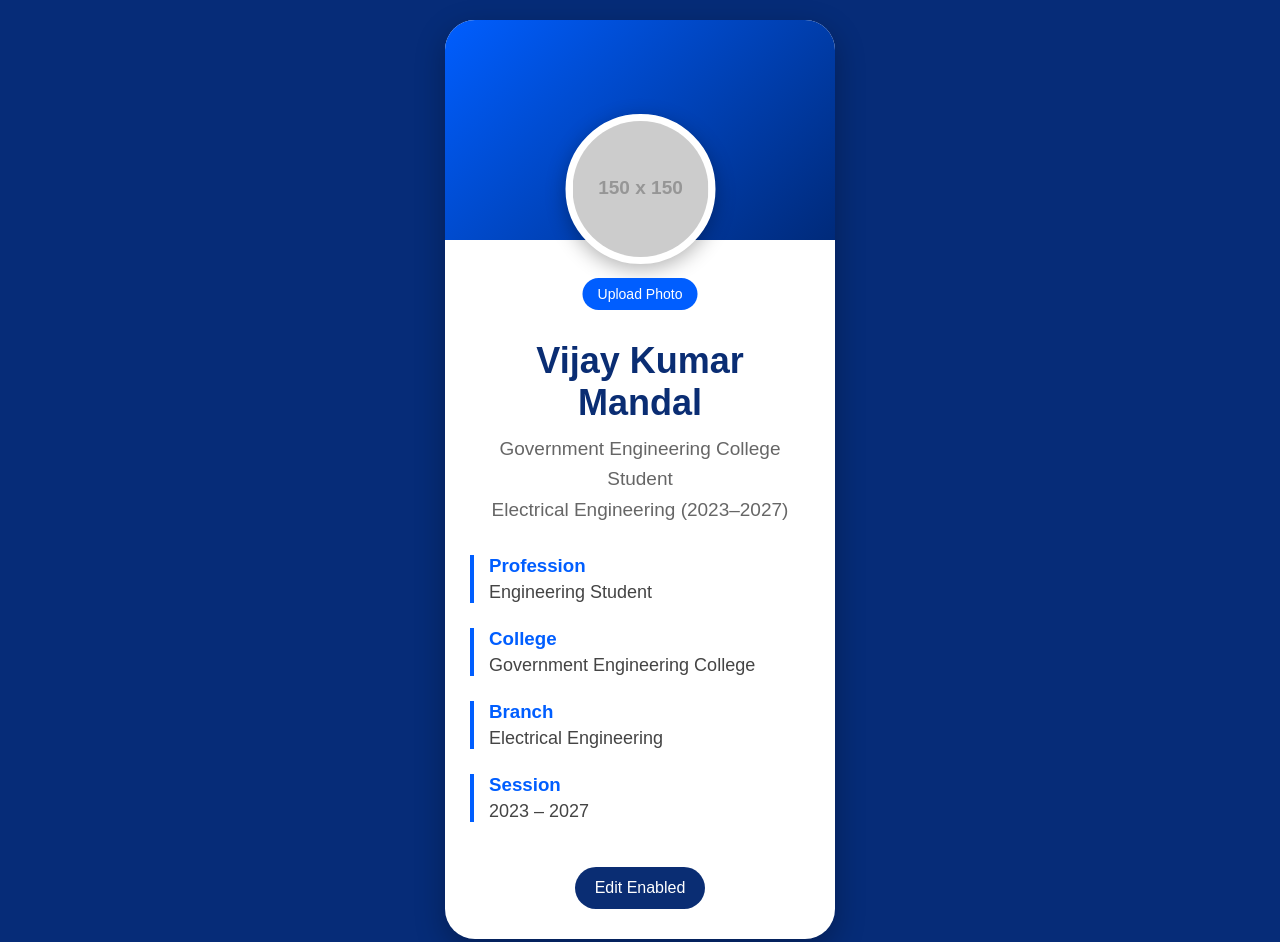
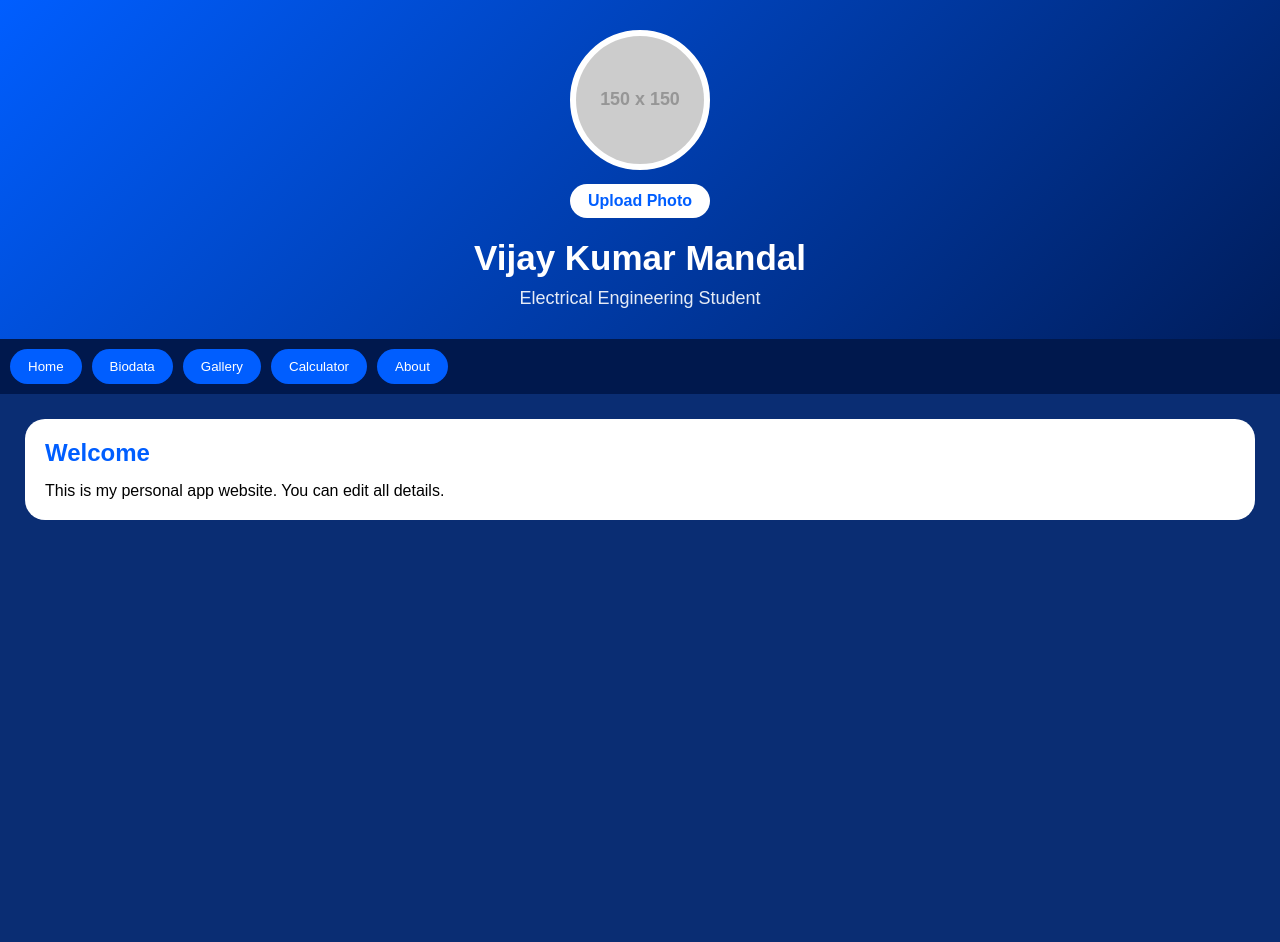
Before and after one commit to nptelacinc/vijay-kumar-, a plain HTML site: page index.html in a window 1280 px wide. Shown: the top 942 px of the page. After the commit the page ends 800 px from the top, so only its background shows below. Drawn offline with Linux system fonts and the light colour scheme; placeholder pictures from the web are drawn by us.

Commit message:
Revamp index.html with new styles and features
Updated title and styles for the profile section, improved layout and design for various elements, and added functionality for image uploads and dynamic content editing.

```diff
--- a/index.html
+++ b/index.html
@@ -4,7 +4,7 @@
 <meta charset="UTF-8">
 <meta name="viewport" content="width=device-width, initial-scale=1.0">
 
-<title>Vijay Kumar Mandal</title>
+<title>Vijay Kumar Mandal App</title>
 
 <style>
 
@@ -16,109 +16,159 @@
 }
 
 body{
-    background:#062c78;
-    display:flex;
-    justify-content:center;
-    align-items:center;
+background:#0a2d73;
+color:#fff;
 min-height:100vh;
-    padding:20px;
 }
 
-.card{
-    width:390px;
-    background:#fff;
-    border-radius:30px;
-    overflow:hidden;
-    box-shadow:0 10px 30px rgba(0,0,0,0.3);
-}
-
-.header{
-    background:linear-gradient(135deg,#005eff,#002a7a);
-    height:220px;
+header{
+background:linear-gradient(135deg,#005eff,#001d5c);
+padding:30px 20px;
+text-align:center;
 position:relative;
 }
 
-.profile{
-    position:absolute;
-    left:50%;
-    bottom:-70px;
-    transform:translateX(-50%);
-    text-align:center;
+.profile-container{
+position:relative;
+display:inline-block;
 }
 
-.profile img{
-    width:150px;
-    height:150px;
+.profile-container img{
+width:140px;
+height:140px;
 border-radius:50%;
-    border:7px solid #fff;
+border:6px solid white;
 object-fit:cover;
 background:#fff;
-    box-shadow:0 5px 20px rgba(0,0,0,0.3);
+cursor:pointer;
 }
 
 .upload-btn{
+display:block;
 margin-top:10px;
-    background:#005eff;
-    color:#fff;
+background:#fff;
+color:#005eff;
 padding:8px 15px;
 border-radius:20px;
 cursor:pointer;
-    display:inline-block;
-    font-size:14px;
+font-weight:bold;
 }
 
 input[type=file]{
 display:none;
 }
 
-.content{
-    padding:100px 25px 30px;
-    text-align:center;
+header h1{
+margin-top:20px;
+font-size:35px;
 }
 
-h1{
-    color:#0a2d73;
-    font-size:36px;
+header p{
+margin-top:10px;
+font-size:18px;
+opacity:0.9;
+}
+
+nav{
+display:flex;
+overflow-x:auto;
+background:#00184d;
+padding:10px;
+gap:10px;
+}
+
+nav button{
+background:#005eff;
+border:none;
+color:#fff;
+padding:10px 18px;
+border-radius:20px;
+cursor:pointer;
+white-space:nowrap;
+}
+
+nav button:hover{
+background:#fff;
+color:#005eff;
+}
+
+.tab{
+display:none;
+padding:25px;
+}
+
+.active{
+display:block;
+}
+
+.card{
+background:#fff;
+color:#000;
+padding:20px;
+border-radius:20px;
+margin-bottom:20px;
+}
+
+.card h2{
+margin-bottom:15px;
+color:#005eff;
+}
+
+.editable{
+padding:8px;
+border:1px solid #ddd;
+border-radius:10px;
 margin-bottom:10px;
 }
 
-.subtitle{
-    color:#666;
-    font-size:19px;
-    line-height:1.6;
-    margin-bottom:30px;
+.gallery{
+display:grid;
+grid-template-columns:repeat(auto-fit,minmax(100px,1fr));
+gap:15px;
 }
 
-.info-box{
-    text-align:left;
-    border-left:4px solid #005eff;
-    padding-left:15px;
-    margin-bottom:25px;
+.gallery img{
+width:100%;
+height:100px;
+object-fit:cover;
+border-radius:15px;
+cursor:pointer;
 }
 
-.info-box h3{
-    color:#005eff;
-    margin-bottom:5px;
+.calculator{
+max-width:300px;
+margin:auto;
 }
 
-.info-box p{
-    color:#444;
-    font-size:18px;
+.calculator input{
+width:100%;
+height:60px;
+font-size:28px;
+text-align:right;
+padding:10px;
+border:none;
+border-radius:10px;
+margin-bottom:10px;
 }
 
-.edit-btn{
-    margin-top:20px;
-    background:#0a2d73;
-    color:#fff;
-    border:none;
-    padding:12px 20px;
-    border-radius:25px;
-    cursor:pointer;
-    font-size:16px;
+.buttons{
+display:grid;
+grid-template-columns:repeat(4,1fr);
+gap:10px;
 }
 
-.edit-btn:hover{
+.buttons button{
+height:60px;
+font-size:22px;
+border:none;
+border-radius:10px;
 background:#005eff;
+color:white;
+cursor:pointer;
+}
+
+.buttons button:hover{
+background:#001d5c;
 }
 
 </style>
@@ -126,67 +176,194 @@
 
 <body>
 
-<div class="card">
+<header>
 
-    <div class="header">
-
-        <div class="profile">
+<div class="profile-container">
 
 <img id="profilePic"
-            src="https://via.placeholder.com/150"
-            alt="Profile">
+src="https://via.placeholder.com/150">
 
 <label class="upload-btn">
 Upload Photo
-                <input type="file" accept="image/*" onchange="loadImage(event)">
+<input type="file" accept="image/*"
+onchange="loadProfile(event)">
 </label>
+
+</div>
+
+<h1 contenteditable="true">
+Vijay Kumar Mandal
+</h1>
+
+<p contenteditable="true">
+Electrical Engineering Student
+</p>
+
+</header>
+
+<nav>
+
+<button onclick="showTab('home')">Home</button>
+
+<button onclick="showTab('biodata')">
+Biodata
+</button>
+
+<button onclick="showTab('gallery')">
+Gallery
+</button>
+
+<button onclick="showTab('calculator')">
+Calculator
+</button>
+
+<button onclick="showTab('about')">
+About
+</button>
+
+</nav>
+
+<!-- HOME -->
+
+<div id="home" class="tab active">
+
+<div class="card">
+
+<h2>Welcome</h2>
+
+<p contenteditable="true">
+This is my personal app website.
+You can edit all details.
+</p>
 
 </div>
 
 </div>
 
-    <div class="content">
+<!-- BIODATA -->
 
-        <h1 contenteditable="true">
-            Vijay Kumar Mandal
-        </h1>
+<div id="biodata" class="tab">
 
-        <div class="subtitle" contenteditable="true">
-            Government Engineering College Student<br>
-            Electrical Engineering (2023–2027)
+<div class="card">
+
+<h2>Full Biodata</h2>
+
+<div class="editable" contenteditable="true">
+Name: Vijay Kumar Mandal
 </div>
 
-        <div class="info-box">
-            <h3>Profession</h3>
-            <p contenteditable="true">
-                Engineering Student
-            </p>
+<div class="editable" contenteditable="true">
+Profession: Engineering Student
 </div>
 
-        <div class="info-box">
-            <h3>College</h3>
-            <p contenteditable="true">
-                Government Engineering College
-            </p>
+<div class="editable" contenteditable="true">
+College: Government Engineering College
 </div>
 
-        <div class="info-box">
-            <h3>Branch</h3>
-            <p contenteditable="true">
-                Electrical Engineering
-            </p>
+<div class="editable" contenteditable="true">
+Branch: Electrical Engineering
 </div>
 
-        <div class="info-box">
-            <h3>Session</h3>
-            <p contenteditable="true">
-                2023 – 2027
-            </p>
+<div class="editable" contenteditable="true">
+Session: 2023-2027
 </div>
 
-        <button class="edit-btn">
-            Edit Enabled
+<div class="editable" contenteditable="true">
+Location: Bihar, India
+</div>
+
+<div class="editable" contenteditable="true">
+Skills: HTML, CSS, JavaScript
+</div>
+
+</div>
+
+</div>
+
+<!-- GALLERY -->
+
+<div id="gallery" class="tab">
+
+<div class="card">
+
+<h2>Photo Gallery</h2>
+
+<label class="upload-btn">
+Upload Images
+<input type="file" multiple accept="image/*"
+onchange="loadGallery(event)">
+</label>
+
+<br><br>
+
+<div class="gallery" id="galleryBox"></div>
+
+</div>
+
+</div>
+
+<!-- CALCULATOR -->
+
+<div id="calculator" class="tab">
+
+<div class="card">
+
+<h2>Calculator</h2>
+
+<div class="calculator">
+
+<input type="text" id="display">
+
+<div class="buttons">
+
+<button onclick="add('7')">7</button>
+<button onclick="add('8')">8</button>
+<button onclick="add('9')">9</button>
+<button onclick="add('/')">÷</button>
+
+<button onclick="add('4')">4</button>
+<button onclick="add('5')">5</button>
+<button onclick="add('6')">6</button>
+<button onclick="add('*')">×</button>
+
+<button onclick="add('1')">1</button>
+<button onclick="add('2')">2</button>
+<button onclick="add('3')">3</button>
+<button onclick="add('-')">−</button>
+
+<button onclick="add('0')">0</button>
+<button onclick="add('.')">.</button>
+<button onclick="calculate()">=</button>
+<button onclick="add('+')">+</button>
+
+<button onclick="clearDisplay()">
+C
 </button>
+
+</div>
+
+</div>
+
+</div>
+
+</div>
+
+<!-- ABOUT -->
+
+<div id="about" class="tab">
+
+<div class="card">
+
+<h2>About Me</h2>
+
+<p contenteditable="true">
+
+I am Vijay Kumar Mandal,
+Electrical Engineering Student.
+
+I can edit this section anytime.
+
+</p>
 
 </div>
 
@@ -194,11 +371,64 @@
 
 <script>
 
-function loadImage(event){
+function showTab(tabId){
 
-    const image = document.getElementById('profilePic');
+document.querySelectorAll('.tab')
+.forEach(tab=>{
+tab.classList.remove('active');
+});
 
-    image.src = URL.createObjectURL(event.target.files[0]);
+document.getElementById(tabId)
+.classList.add('active');
+
+}
+
+function loadProfile(event){
+
+const image=document.getElementById('profilePic');
+
+image.src=
+URL.createObjectURL(event.target.files[0]);
+
+}
+
+function loadGallery(event){
+
+const files=event.target.files;
+
+const gallery=
+document.getElementById('galleryBox');
+
+for(let i=0;i<files.length;i++){
+
+const img=document.createElement('img');
+
+img.src=URL.createObjectURL(files[i]);
+
+gallery.appendChild(img);
+
+}
+
+}
+
+function add(value){
+
+document.getElementById('display').value+=value;
+
+}
+
+function calculate(){
+
+const display=
+document.getElementById('display');
+
+display.value=eval(display.value);
+
+}
+
+function clearDisplay(){
+
+document.getElementById('display').value='';
 
 }
 
```
Lines whose indentation alone changed are shown as unchanged.
